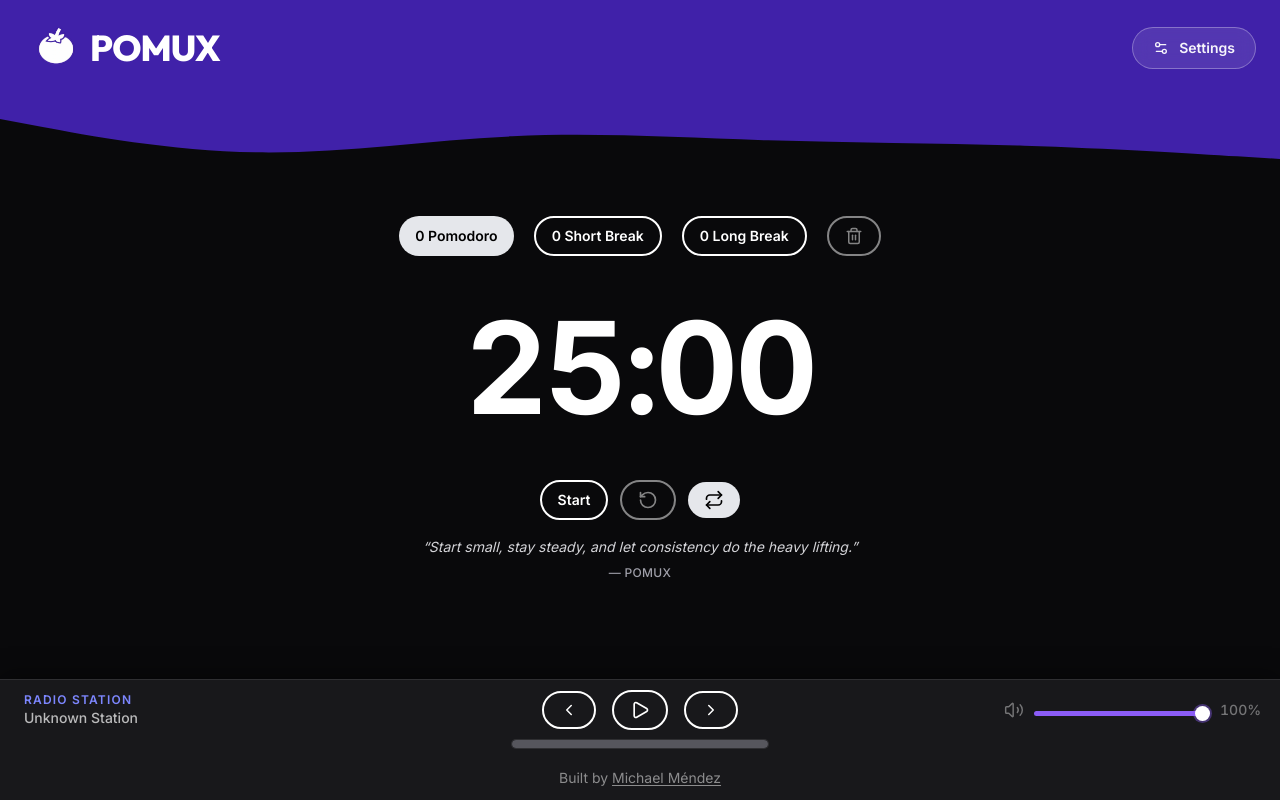
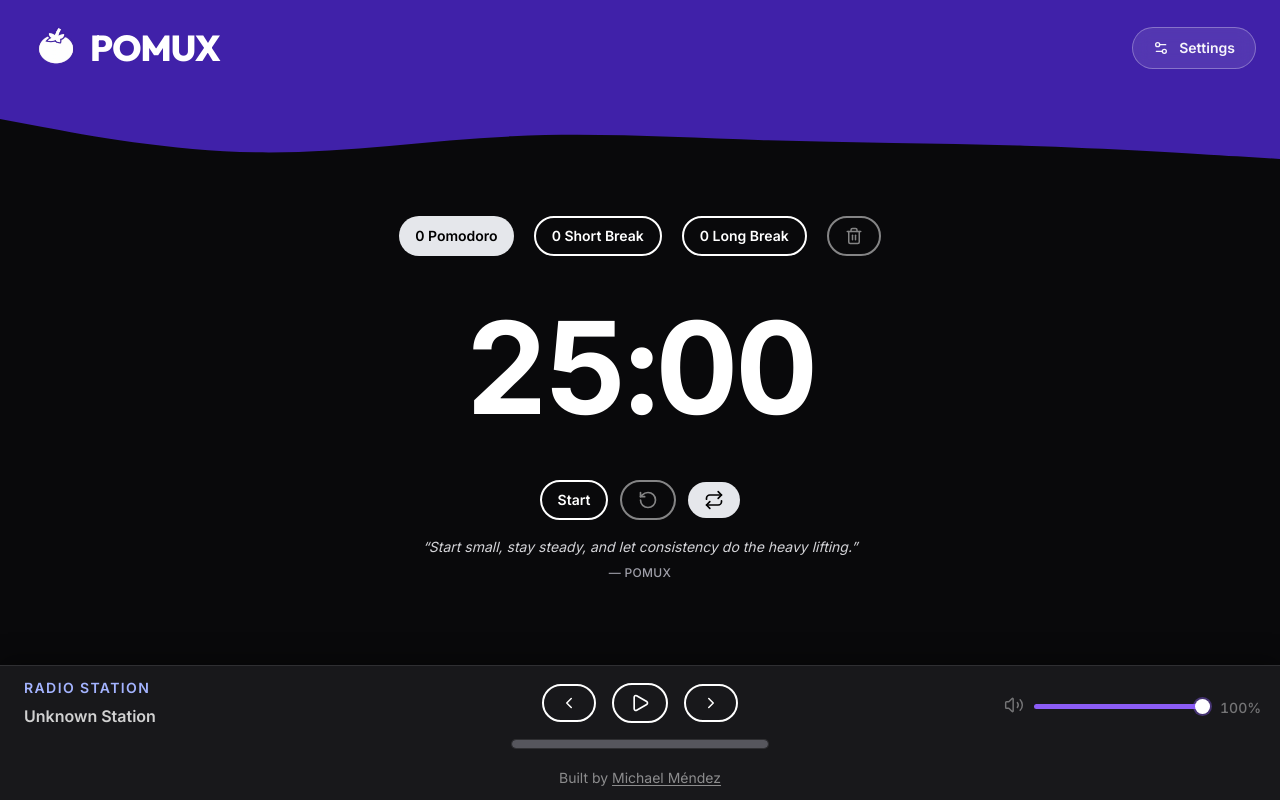
Before and after one commit to michaelmendez/pomux, a React (Vite) app: page / in a window 1280 px wide. Built offline with nearby package versions, Linux system fonts and the light colour scheme; no server answers.

Commit message:
feat: improve styling and layout for Slider, Station, and VolumeBar components

```diff
--- a/src/components/Common/Slider.tsx
+++ b/src/components/Common/Slider.tsx
@@ -64,13 +64,13 @@ const Slider = ({
           aria-label={label ?? "slider"}
         />
         {showValueBubble && (
-          <div className="absolute -top-6 right-0 text-xs text-white bg-white/10 px-2 py-0.5 rounded">
+          <div className="absolute -top-7 right-0 text-sm font-medium text-white bg-white/10 px-2 py-0.5 rounded">
             {valueFormatter(internalValue)}
           </div>
         )}
       </div>
       {showTicks && (
-        <div className="mt-2 flex justify-between text-xs text-white/60">
+        <div className="mt-2.5 flex justify-between text-sm font-medium text-white/75">
           <span>{minLabel ?? `${min}`}</span>
           <span>{midTick}</span>
           <span>{maxLabel ?? `${max}`}</span>
--- a/src/components/RadioStation/Station.tsx
+++ b/src/components/RadioStation/Station.tsx
@@ -58,13 +58,13 @@ export default function Station() {
   return (
     <>
       <div className="flex sm:hidden flex-col items-center gap-2 px-6 pt-3 pb-1">
-        <p className="text-xs uppercase tracking-widest text-indigo-400 font-semibold">
+        <p className="text-sm uppercase tracking-widest text-indigo-300 font-semibold">
           Radio Station
         </p>
         {isLoading ? (
-          <Skeleton className="h-4 w-36 rounded-md" />
+          <Skeleton className="mt-1 h-5 w-44 rounded-md" />
         ) : (
-          <p className="text-sm font-medium text-white/70 truncate">
+          <p className="mt-1 text-base font-semibold text-white/80 truncate">
             {data?.[currentStationIndex]?.name ?? "Unknown Station"}
           </p>
         )}
@@ -79,13 +79,13 @@ export default function Station() {
       <div className="relative hidden sm:flex items-center px-6 pt-3 pb-2">
         <div className="flex items-center w-1/3">
           <div className="flex flex-col items-start min-w-0">
-            <p className="text-xs uppercase tracking-widest text-indigo-400 font-semibold">
+            <p className="text-sm uppercase tracking-widest text-indigo-300 font-semibold">
               Radio Station
             </p>
             {isLoading ? (
-              <Skeleton className="mt-1 h-4 w-40 rounded-md" />
+              <Skeleton className="mt-2 h-5 w-48 rounded-md" />
             ) : (
-              <p className="text-sm font-medium text-white/70 truncate">
+              <p className="mt-1.5 text-base font-semibold text-white/80 truncate">
                 {data?.[currentStationIndex]?.name ?? "Unknown Station"}
               </p>
             )}
--- a/src/components/RadioStation/VolumeBar.tsx
+++ b/src/components/RadioStation/VolumeBar.tsx
@@ -33,11 +33,11 @@ const VolumeBar = ({ onChange, initialVolume = 100 }: VolumeBarProps) => {
   else if (volume < 50) VolumeIcon = Volume1;
 
   return (
-    <div className="flex items-center gap-2.5">
+    <div className="flex items-end gap-2.5">
       <button
         onClick={handleMuteToggle}
         title={volume === 0 ? "Unmute" : "Mute"}
-        className="text-white/40 hover:text-white transition-colors duration-200 cursor-pointer shrink-0"
+        className="text-white/40 hover:text-white transition-colors duration-200 cursor-pointer shrink-0 leading-none"
       >
         <VolumeIcon size={20} strokeWidth={1.75} />
       </button>
@@ -48,7 +48,7 @@ const VolumeBar = ({ onChange, initialVolume = 100 }: VolumeBarProps) => {
         showTicks={false}
         className="w-44"
       />
-      <span className="text-white/40 text-sm w-9 text-right tabular-nums font-medium shrink-0">
+      <span className="text-white/40 text-sm w-9 text-right tabular-nums font-medium shrink-0 leading-none">
         {volume}%
       </span>
     </div>
```
